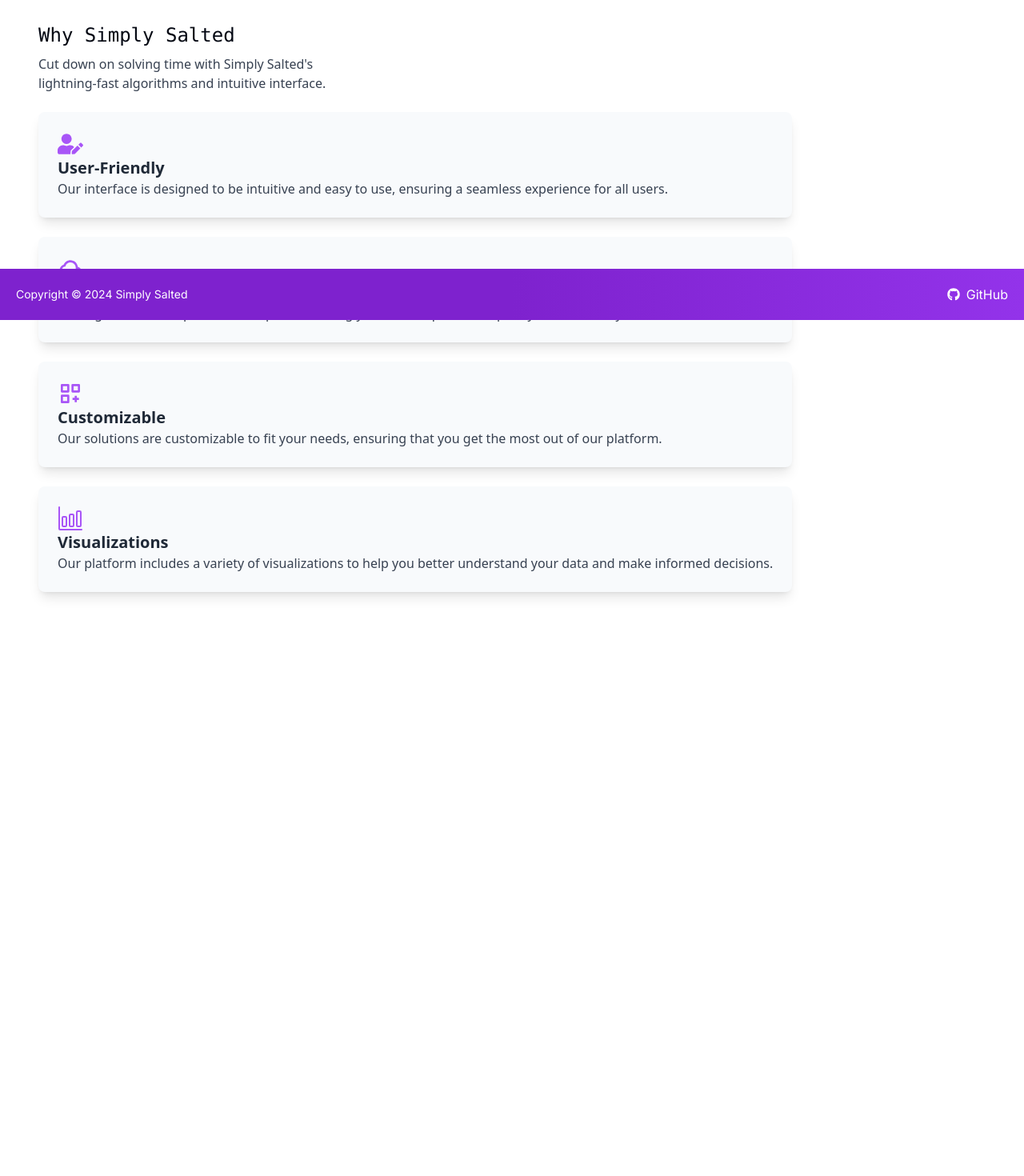
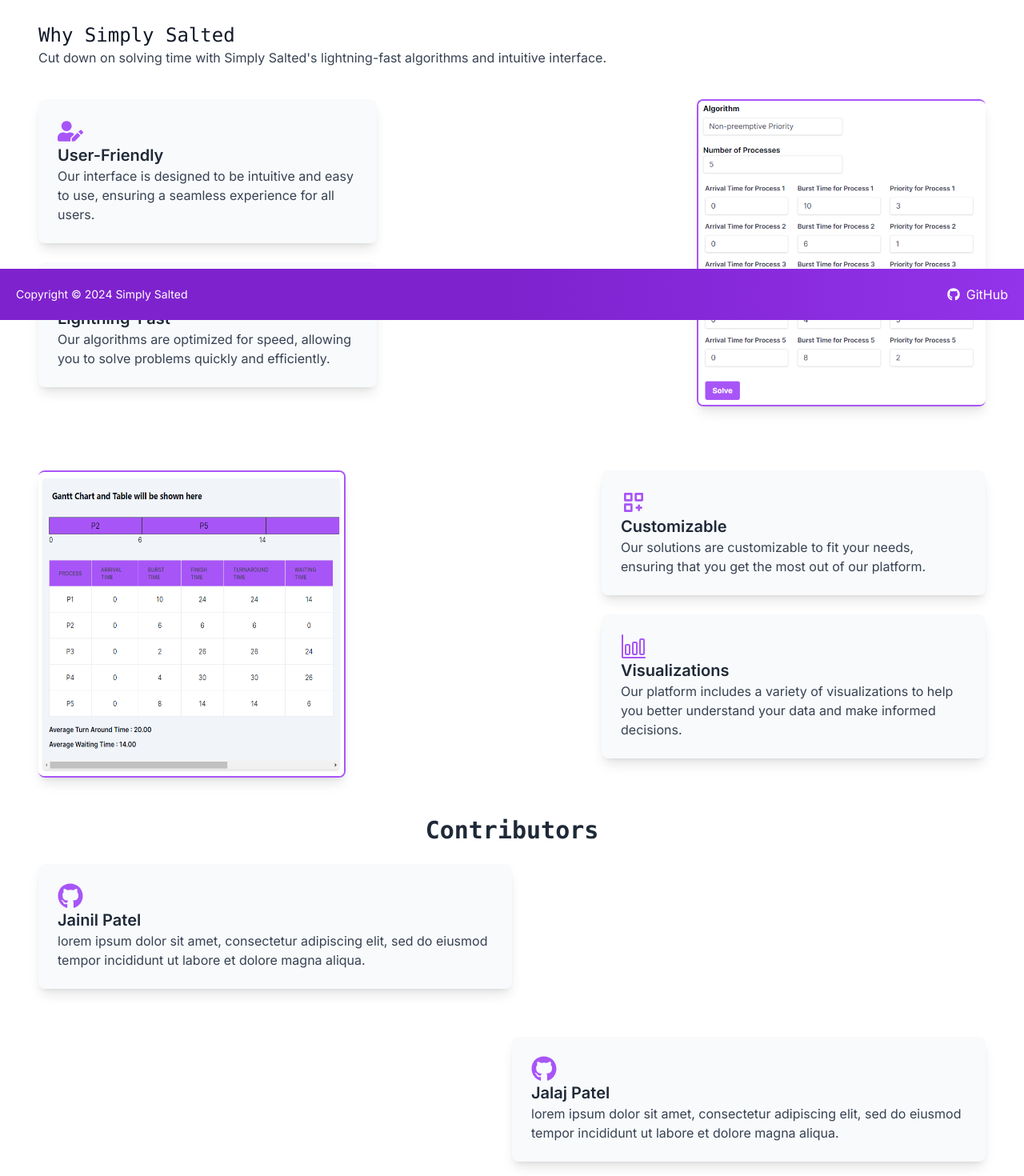
Before and after one commit to phiineas/yoda, a Next.js app in the folder rizztraining_order/: page / in a window 1280 px wide. Shown: the part 400-1870 px from the top of the page at 80% size. Before the commit the page ends 1364 px from the top, so only its background shows below. Built offline with nearby package versions, Linux system fonts and the light colour scheme.

Commit message:
no more flavors

```diff
--- a/rizztraining_order/app/page.tsx
+++ b/rizztraining_order/app/page.tsx
@@ -7,7 +7,7 @@ export default function page() {
   return (
     <div>
       <Header />
-      <div style={{ marginBottom: '500px' }}>
+      <div style={{ marginBottom: '1150px' }}>
         <Intro />
       </div>
       <Footer />
--- a/rizztraining_order/components/Cards.tsx
+++ b/rizztraining_order/components/Cards.tsx
@@ -9,7 +9,7 @@ interface CardProps {
 
 const Card: React.FC<CardProps> = ({ icon: Icon, title, content }) => {
     return (
-        <div className="bg-slate-50 shadow-lg rounded-lg overflow-hidden p-6 mb-6">
+        <div className="bg-slate-50 shadow-lg rounded-lg overflow-hidden p-6 mb-6 transform transition duration-500 ease-in-out hover:scale-105">
             <div className="flex flex-col items-start">
                 <Icon className='text-purple-500 w-8 h-8 mr-3'/>
                 <h2 className='font-semibold text-xl text-gray-800'>{title}</h2>
--- a/rizztraining_order/components/Display.tsx
+++ b/rizztraining_order/components/Display.tsx
@@ -357,7 +357,7 @@ export default function Display({ numProcesses, select ,quantum , contextSwitch
                             {index >0 && (process.Start??0) > (executedP[index-1].End??0) && (
                                 <div style={{ width: `${((process.Start??0) - (executedP[index-1].End??0))*10}px` }}></div>
                             )}
-                            <div key={`RR-c2-${index}`} className='flex justify-between' style={{ width: `${ (process.burstTime - (quantum??0) > 0) ? (quantum??0)* 42 : (process.burstTime) * 40}px` }}>
+                            <div key={`RR-c2-${index}`} className='flex justify-between' style={{ width: `${ (process.burstTime - (quantum??0) > 0) ? (quantum??0)* 40 : (process.burstTime) * 40}px` }}>
                             {/* change to 40px if context switch time is greater than 0 */}
                                 { index === 0 && (
                                     <div style={{minWidth: '10px'}}>{process.Start}</div>
--- a/rizztraining_order/components/Header.tsx
+++ b/rizztraining_order/components/Header.tsx
@@ -1,7 +1,6 @@
 import React from "react"
 import Image from "next/image"
 import img from '../public/yoda.png'
-import Link from "next/link"
 
 export default function Header() {
     return (
--- a/rizztraining_order/components/Intro.tsx
+++ b/rizztraining_order/components/Intro.tsx
@@ -1,14 +1,16 @@
-"use client"
+"use client";
 import Link from 'next/link';
 import React from 'react';
 import { MdStart } from "react-icons/md";
 import Card from './Cards';
-import { FaUserEdit } from 'react-icons/fa';
-import { BiCloud, BiCloudLightning, BiCustomize } from 'react-icons/bi';
+import { FaGithub, FaUserEdit } from 'react-icons/fa';
+import { BiCloudLightning, BiCustomize } from 'react-icons/bi';
 import { IoBarChartOutline } from 'react-icons/io5';
+import Image from 'next/image';
+import img1 from '../public/1.png';
+import img2 from '../public/2.png';
 
 export default function Intro() {
-
     return (
         <div className="flex flex-col items-start justify-start h-screen">
             <div className='flex flex-col'>
@@ -33,15 +35,15 @@ export default function Intro() {
                         </button>
                     </>
                 </Link>
-                <div>
-                    <div>
-                        <p className='text-left text-2xl font-mono mt-12 ml-12 mb-2'>Why Simply Salted</p>
-                        <p className='ml-12 text-left font-sans text-gray-700 text-base mb-6'>
-                            Cut down on solving time with Simply Salted's <br />
-                            lightning-fast algorithms and intuitive interface. <br />
+                <div className='ml-12 mt-12 mb-10 text-left'>
+                    <p className='font-mono text-gray-900 text-2xl'>Why Simply Salted</p>
+                    <p className='text-gray-700 text-base'>
+                        <span className="hover:underline">Cut down on solving time with Simply Salted's lightning-fast algorithms and intuitive interface.</span>
                     </p>
                 </div>
-                    <div className='ml-12 text-left font-sans mb-6'>
+                <div className='flex flex-col justify-between w-full'>
+                    <div className='flex flex-row justify-end'>
+                        <div className='mr-20 ml-12'>
                             <Card
                                 title='User-Friendly'
                                 content='Our interface is designed to be intuitive and easy to use, ensuring a seamless experience for all users.'
@@ -52,6 +54,12 @@ export default function Intro() {
                                 content='Our algorithms are optimized for speed, allowing you to solve problems quickly and efficiently.'
                                 icon={BiCloudLightning}
                             />
+                        </div>
+                        <Image src={img1} alt='1' className='w-96 h-96 ml-80 mb-20 mr-12 border-2 border-solid border-purple-500 border-r-0 shadow-lg rounded-lg' />
+                    </div>
+                    <div className='flex flex-row justify-start'>
+                        <Image src={img2} alt='2' className='w-96 h-96 mr-80 ml-12 border-2 border-solid border-purple-500 border-l-0 shadow-lg rounded-lg' />
+                        <div className='mr-12'>
                             <Card
                                 title='Customizable'
                                 content='Our solutions are customizable to fit your needs, ensuring that you get the most out of our platform.'
@@ -65,6 +73,24 @@ export default function Intro() {
                         </div>
                     </div>
                 </div>
+                <p className='mt-12 text-3xl font-semibold text-gray-800 text-center font-mono'>Contributors</p>
+                <div className='flex flex-row'>
+                    <div className='ml-12 mb-6 mt-6'>
+                        <Card
+                            title='Jainil Patel'
+                            content='lorem ipsum dolor sit amet, consectetur adipiscing elit, sed do eiusmod tempor incididunt ut labore et dolore magna aliqua.'
+                            icon={FaGithub}
+                        />
+                    </div>
+                    <div className='mt-60 mr-12'>
+                        <Card
+                            title='Jalaj Patel'
+                            content='lorem ipsum dolor sit amet, consectetur adipiscing elit, sed do eiusmod tempor incididunt ut labore et dolore magna aliqua.'
+                            icon={FaGithub}
+                        />
+                    </div>
+                </div>
+            </div>
         </div>
     );
 }
```
Also changed, not shown: rizztraining_order/public/1.png (added), rizztraining_order/public/2.png (added). Lines whose indentation alone changed are shown as unchanged.
